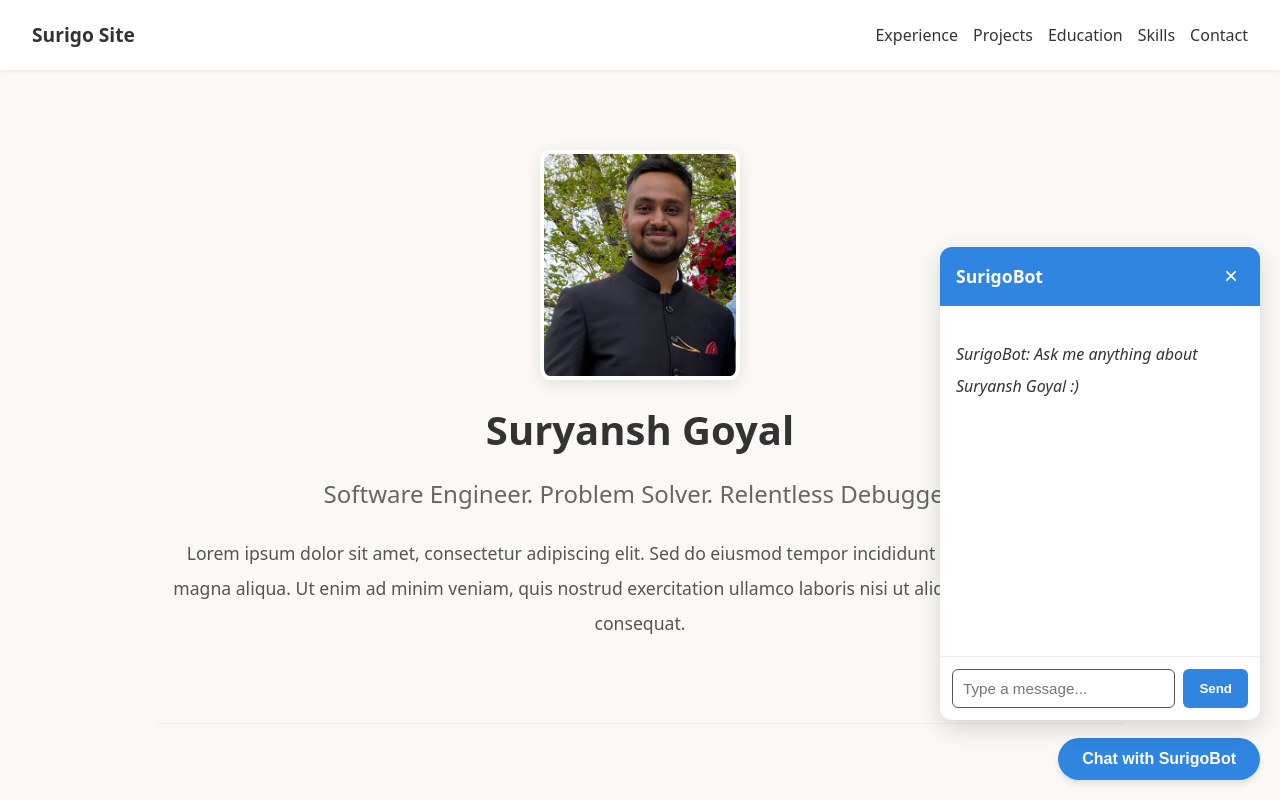
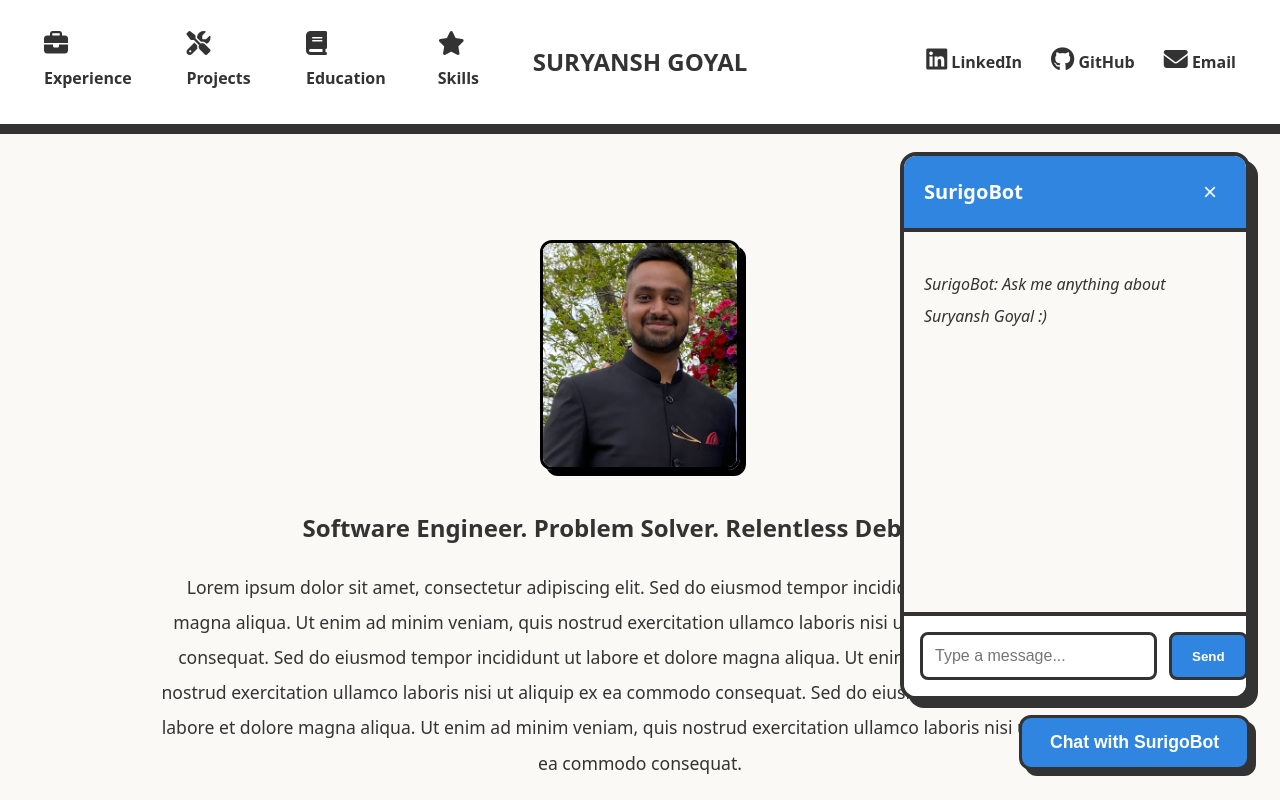
Before and after one commit to Suryanshg/surigo-site, a website built with Vite: page frontend/index.html in a window 1280 px wide. Both pictures are taken after a click on the button "Chat with SurigoBot". Shown: the top 800 px of the page. Built offline with nearby package versions, Linux system fonts and the light colour scheme.

Commit message:
Modified the styling to match the reference site..

```diff
--- a/frontend/index.html
+++ b/frontend/index.html
@@ -12,13 +12,43 @@
 
     <header>
         <nav>
-            <strong>Surigo Site</strong>
+
             <div class="nav-links">
-                <a href="#experience">Experience</a>
-                <a href="#projects">Projects</a>
-                <a href="#education">Education</a>
-                <a href="#skills">Skills</a>
-                <a href="#contact">Contact</a>
+                <a href="#experience" class="nav-link">
+                    <i class="fa-solid fa-briefcase"></i>
+                    Experience
+                </a>
+                <a href="#projects" class="nav-link">
+                    <i class="fa-solid fa-screwdriver-wrench"></i>
+                    Projects
+                </a>
+                <a href="#education" class="nav-link">
+                    <i class="fa-solid fa-book"></i>
+                    Education
+                </a>
+                <a href="#skills" class="nav-link">
+                    <i class="fa-sharp fa-solid fa-star"></i>
+                    Skills
+                </a>
+            </div>
+
+            <div class="title-name">
+                <strong>SURYANSH GOYAL</strong>
+            </div>
+
+            <div class="contact-links">
+                <a href="https://www.linkedin.com/in/suryanshgoyal/" target="_blank" class="contact-link">
+                    <i class="fa-brands fa-linkedin"></i>
+                    LinkedIn
+                </a>
+                <a href="https://www.github.com/Suryanshg" target="_blank" class="contact-link">
+                    <i class="fa-brands fa-github"></i>
+                    GitHub
+                </a>
+                <a href="mailto:suryanshg47@gmail.com" class="contact-link">
+                    <i class="fa-solid fa-envelope"></i>
+                    Email
+                </a>
             </div>
         </nav>
     </header>
@@ -26,10 +56,16 @@
     <main>
         <!-- Bio Section -->
         <section id="bio">
-            <img src="src/assets/ProfilePicture.jpg" alt="Suryansh Goyal Profile" class="profile-pic">
-            <h1>Suryansh Goyal</h1>
-            <h2>Software Engineer. Problem Solver. Relentless Debugger.</h2>
-            <div id="bio-text-container"></div>
+            <div class="bio-text">
+                <div class="bio-pic">
+                    <img src="src/assets/ProfilePicture.jpg" alt="Suryansh Goyal Profile" class="profile-pic">
+                </div>
+                <!-- <h1>Suryansh Goyal</h1> -->
+                <h2>Software Engineer. Problem Solver. Relentless Debugger.</h2>
+                <div id="bio-text-container"></div>
+            </div>
+
+
         </section>
 
         <!-- Experience Section -->
@@ -57,7 +93,7 @@
         </section>
 
         <!-- Contact Section -->
-        <section id="contact" class="content-section">
+        <!-- <section id="contact" class="content-section">
             <h2>Contact Info</h2>
             <div class="contact-links">
                 <a href="mailto:suryanshg47@gmail.com" class="contact-link">
@@ -73,7 +109,8 @@
                     GitHub
                 </a>
             </div>
-        </section>
+        </section> -->
+
     </main>
 
     <!-- Chatbot Interface Section -->
--- a/frontend/src/data.js
+++ b/frontend/src/data.js
@@ -1,4 +1,4 @@
-export const bioText = "Lorem ipsum dolor sit amet, consectetur adipiscing elit. Sed do eiusmod tempor incididunt ut labore et dolore magna aliqua. Ut enim ad minim veniam, quis nostrud exercitation ullamco laboris nisi ut aliquip ex ea commodo consequat."
+export const bioText = "Lorem ipsum dolor sit amet, consectetur adipiscing elit. Sed do eiusmod tempor incididunt ut labore et dolore magna aliqua. Ut enim ad minim veniam, quis nostrud exercitation ullamco laboris nisi ut aliquip ex ea commodo consequat. Sed do eiusmod tempor incididunt ut labore et dolore magna aliqua. Ut enim ad minim veniam, quis nostrud exercitation ullamco laboris nisi ut aliquip ex ea commodo consequat. Sed do eiusmod tempor incididunt ut labore et dolore magna aliqua. Ut enim ad minim veniam, quis nostrud exercitation ullamco laboris nisi ut aliquip ex ea commodo consequat."
 
 
 export const experienceData = [
--- a/frontend/src/style.css
+++ b/frontend/src/style.css
@@ -1,6 +1,6 @@
 :root {
   /* Global variables */
-  font-family: system-ui, -apple-system, sans-serif;
+  font-family: ui-sans-serif, system-ui, -apple-system, sans-serif;
   color-scheme: light dark;
   --bg-color: #faf9f6; /* Offwhite background */
   --text-color: #333;
@@ -26,37 +26,92 @@ body {
 
 header {
   background-color: #fff;
-  padding: 1rem 2rem;
-  box-shadow: 0 2px 4px rgba(0,0,0,0.05);
+  padding: 1.5rem 2rem;
+  border-bottom: 4px solid var(--text-color);
+  box-shadow: 0 6px 0px 0px var(--text-color);
   position: sticky;
   top: 0;
   z-index: 1000;
+  margin-bottom: 2rem;
 }
 
 nav {
-  display: flex;
-  justify-content: space-between;
+  display: grid;
+  grid-template-columns: 1fr auto 1fr;
   align-items: center;
+  gap: 12px;
 }
 
-nav strong {
-  font-size: 1.2rem;
+.title-name {
+  font-size: 1.5rem;
+  font-weight: 800;
+  text-transform: uppercase;
+  justify-self: center;
 }
 
 .nav-links {
   display: flex;
-  gap: 15px;
+  gap: 5px;
+  justify-self: start;
 }
 
-.nav-links a {
+.nav-link {
   text-decoration: none;
   color: var(--text-color);
-  font-weight: 500;
-  transition: color 0.2s;
+  font-weight: 700;
+  border: 2px solid transparent;
+  padding: 4px 10px;
+  border-radius: 8px;
+  transition: all 0.2s ease;
 }
 
-.nav-links a:hover {
-  color: var(--primary-color);
+.nav-link:hover {
+  background-color: var(--primary-color);
+  color: #fff;
+  border: 2px solid var(--text-color);
+  box-shadow: 4px 4px 0px 0px var(--text-color);
+  transform: translate(-2px, -2px);
+}
+
+.contact-links {
+  display: flex;
+  gap: 5px;
+  justify-self: end;
+}
+
+.contact-link {
+  text-decoration: none;
+  color: var(--text-color);
+  font-weight: 700;
+  border: 2px solid transparent;
+  padding: 4px 10px;
+  border-radius: 8px;
+  transition: all 0.2s ease;
+}
+
+.contact-link:hover {
+  background-color: var(--primary-color);
+  color: #fff;
+  border: 2px solid var(--text-color);
+  box-shadow: 4px 4px 0px 0px var(--text-color);
+  transform: translate(-2px, -2px);
+}
+
+/* Responsive: stack navbar on small screens */
+/* @media (max-width: 700px) {
+  nav {
+    grid-template-columns: 1fr;
+    row-gap: 8px;
+    justify-items: center;
+  }
+  .nav-left, .nav-right { justify-self: center; }
+  .title-name { order: 0; }
+  .nav-links { flex-wrap: wrap; gap: 8px; justify-content: center; }
+} */
+
+
+nav i {
+  font-size: 24px;
 }
 
 main {
@@ -67,57 +122,79 @@ main {
 
 /* Bio Section */
 #bio {
+  display: flex;
   text-align: center;
   padding: 4rem 0;
+  gap: 50px;
 }
 
 .profile-pic {
   width: 200px;
   height: 230px;
-  border-radius: 5%;
+  border-radius: 12px;
   object-fit: cover;
-  border: 4px solid #fff;
-  box-shadow: 0 4px 15px rgba(0,0,0,0.1);
-  transition: transform 0.3s ease;
+  border: 3px solid black;
+  box-shadow: 6px 6px 0px 0px black;
+  transition: transform 0.2s ease, box-shadow 0.2s ease;
+  margin-bottom: 1.5rem;
 }
 
 .profile-pic:hover {
-  transform: scale(1.05);
+  transform: translate(-4px, -4px);
+  box-shadow: 10px 10px 0px 0px black;
 }
 
 #bio h1 {
-  margin-bottom: 0;
+  margin-bottom: 0.5rem;
   margin-top: 0;
-  font-size: 2.5rem;
+  font-size: 3rem;
+  font-weight: 900;
+  text-transform: uppercase;
 }
 
 #bio h2 {
-  font-weight: 400;
-  color: #666;
+  font-weight: 700;
+  color: var(--text-color);
   margin-top: 0;
-  margin-bottom: 0;
+  margin-bottom: 1rem;
+  font-size: 1.5rem;
 }
 
 #bio p {
-  color: #555;
+  color: var(--text-color);
   font-size: 1.1rem;
+  font-weight: 500;
 }
 
 /* Content Sections */
 .content-section {
-  padding: 3rem 0;
-  border-top: 1px solid #eee;
+  padding: 4rem 0;
+  border-top: 4px solid var(--text-color);
 }
 
 .content-section h2 {
   text-align: center;
-  margin-bottom: 2rem;
-  font-size: 2rem;
-  color: #444;
+  margin-bottom: 3rem;
+  font-size: 2.5rem;
+  font-weight: 900;
+  color: var(--text-color);
+  text-transform: uppercase;
 }
 
+/* Updated Experience and Education for Brutalism */
 .experience-item, .education-item {
-  margin-bottom: 1.5rem;
+  margin-bottom: 2rem;
+  background-color: #fff;
+  border: 3px solid var(--text-color);
+  border-radius: 12px;
+  padding: 1.5rem 2rem;
+  box-shadow: 6px 6px 0px 0px var(--text-color);
+  transition: transform 0.2s ease, box-shadow 0.2s ease;
+}
+
+.experience-item:hover, .education-item:hover {
+  transform: translate(-4px, -4px);
+  box-shadow: 10px 10px 0px 0px var(--text-color);
 }
 
 .experience-header {
@@ -129,140 +206,142 @@ main {
 }
 
 .experience-item h3, .education-item h3 {
+  margin-top: 0;
   margin-bottom: 0.2rem;
   color: var(--text-color);
+  font-weight: 800;
+  font-size: 1.5rem;
 }
 
 .experience-item p, .education-item p {
   margin: 0.5rem 0;
-  color: #555;
+  color: var(--text-color);
+  font-weight: 500;
 }
 
 /* Skills List */
 .skill-category {
-  margin-bottom: 2rem;
+  margin-bottom: 2.5rem;
+  background-color: #fff;
+  border: 3px solid var(--text-color);
+  border-radius: 12px;
+  padding: 1.5rem;
+  box-shadow: 6px 6px 0px 0px var(--text-color);
 }
 
 .skill-category h3 {
   text-align: center;
   color: var(--text-color);
-  margin-bottom: 1rem;
-  font-size: 1.25rem;
+  margin-top: 0;
+  margin-bottom: 1.5rem;
+  font-size: 1.5rem;
+  font-weight: 800;
+  text-transform: uppercase;
 }
 
 .skills-list {
   display: flex;
   flex-wrap: wrap;
-  gap: 12px;
+  gap: 16px;
   justify-content: center;
   list-style: none;
   padding: 0;
+  margin: 0;
 }
 
 .skills-list li {
   background-color: var(--primary-color);
   color: white;
-  padding: 8px 16px;
-  border-radius: 20px;
-  font-size: 0.9rem;
+  padding: 10px 20px;
+  border-radius: 8px;
+  font-size: 1rem;
+  font-weight: 700;
+  border: 3px solid var(--text-color);
+  box-shadow: 4px 4px 0px 0px var(--text-color);
+  transition: transform 0.2s ease, box-shadow 0.2s ease;
+}
+
+.skills-list li:hover {
+  transform: translate(-2px, -2px);
+  box-shadow: 6px 6px 0px 0px var(--text-color);
 }
 
 /* Projects Grid */
 .projects-grid {
   display: grid;
   grid-template-columns: repeat(auto-fit, minmax(280px, 1fr));
-  gap: 20px;
+  gap: 30px;
 }
 
 .project-card {
   background-color: #fff;
-  border: 1px solid #eee;
-  border-radius: 8px;
-  padding: 1.5rem;
-  box-shadow: 0 4px 6px rgba(0,0,0,0.05);
+  border: 3px solid var(--text-color);
+  border-radius: 12px;
+  padding: 2rem;
+  box-shadow: 6px 6px 0px 0px var(--text-color);
   transition: transform 0.2s ease, box-shadow 0.2s ease;
+  display: flex;
+  flex-direction: column;
 }
 
 .project-card:hover {
-  transform: translateY(-5px);
-  box-shadow: 0 8px 12px rgba(0,0,0,0.1);
+  transform: translate(-4px, -4px);
+  box-shadow: 10px 10px 0px 0px var(--text-color);
 }
 
 .project-card h3 {
   margin-top: 0;
-  color: var(--primary-color);
+  color: var(--text-color);
+  font-weight: 800;
+  font-size: 1.5rem;
 }
 
 .project-card p {
-  color: #555;
+  color: var(--text-color);
   margin-bottom: 0;
-}
-
-/* Contact */
-#contact {
-  text-align: center;
-}
-
-.contact-links {
-  display: flex;
-  justify-content: center;
-  gap: 30px;
-  flex-wrap: wrap;
-  margin-top: 1rem;
-}
-
-.contact-link {
-  display: flex;
-  align-items: center;
-  gap: 10px;
-  color: var(--text-color);
-  text-decoration: none;
-  font-size: 1.2rem;
   font-weight: 500;
-  transition: color 0.2s, transform 0.2s;
-}
-
-.contact-link:hover {
-  color: var(--primary-color);
-  transform: translateY(-2px);
-}
-
-.contact-link i {
-  font-size: 24px;
 }
 
 /* Chat Sidebar Styles */
 #chat-toggle-btn {
   position: fixed;
-  bottom: 20px;
-  right: 20px;
-  padding: 12px 24px;
+  bottom: 30px;
+  right: 30px;
+  padding: 14px 28px;
   background-color: var(--primary-color);
   color: white;
-  border: none;
-  border-radius: 30px;
+  border: 3px solid var(--text-color);
+  border-radius: 12px;
   cursor: pointer;
-  box-shadow: 0 4px 6px rgba(0,0,0,0.1);
-  font-size: 1rem;
-  font-weight: bold;
+  box-shadow: 6px 6px 0px 0px var(--text-color);
+  font-size: 1.1rem;
+  font-weight: 800;
+  transition: all 0.2s ease;
+}
+
+#chat-toggle-btn:hover {
+  transform: translate(-4px, -4px);
+  box-shadow: 10px 10px 0px 0px var(--text-color);
 }
 
 #chat-sidebar {
   position: fixed;
-  bottom: 80px;
-  right: 20px;
-  width: 320px;
+  bottom: 100px;
+  right: 30px;
+  width: 350px;
   background-color: #fff;
-  border-radius: 12px;
-  box-shadow: 0 8px 24px rgba(0,0,0,0.15);
+  border: 4px solid var(--text-color);
+  border-radius: 16px;
+  box-shadow: 8px 8px 0px 0px var(--text-color);
   display: flex;
   flex-direction: column;
   overflow: hidden;
-  transition: transform 0.3s ease, opacity 0.3s ease;
+  transition: transform 0.3s cubic-bezier(0.175, 0.885, 0.32, 1.275), opacity 0.3s ease;
+  z-index: 2000;
 }
 
 #chat-sidebar.hidden {
-  transform: translateY(20px);
+  transform: translateY(30px) scale(0.95);
   opacity: 0;
   pointer-events: none;
 }
@@ -270,55 +349,88 @@ main {
 .chat-header {
   background-color: var(--primary-color);
   color: #fff;
-  padding: 12px 16px;
+  padding: 16px 20px;
   display: flex;
   justify-content: space-between;
   align-items: center;
+  border-bottom: 4px solid var(--text-color);
 }
 
 .chat-header h2 {
   margin: 0;
-  font-size: 1.1rem;
+  font-size: 1.25rem;
+  font-weight: 800;
 }
 
 #chat-close-btn {
   background: none;
-  border: none;
+  border: 3px solid transparent;
   color: #fff;
   font-size: 1.5rem;
   cursor: pointer;
   line-height: 1;
+  display: flex;
+  align-items: center;
+  justify-content: center;
+  width: 32px;
+  height: 32px;
+  border-radius: 8px;
+  transition: all 0.2s ease;
+}
+
+#chat-close-btn:hover {
+  background-color: #fff;
+  color: var(--primary-color);
+  border: 3px solid var(--text-color);
+  box-shadow: 3px 3px 0px 0px var(--text-color);
+  transform: translate(-1px, -1px);
 }
 
 #chat-box {
-  height: 350px;
+  height: 380px;
   overflow-y: auto;
-  padding: 16px;
+  padding: 20px;
+  background-color: var(--bg-color);
 }
 
 #chat-form {
   display: flex;
-  padding: 12px;
-  gap: 8px;
-  border-top: 1px solid #eee;
+  padding: 16px;
+  gap: 12px;
+  background-color: #fff;
+  border-top: 4px solid var(--text-color);
 }
 
 #user-input {
   flex-grow: 1;
-  padding: 10px;
-  border: 1px solid #555;;
-  border-radius: 6px;
-  font-size: 0.95rem;
-  background-color: white;
-  color: #555;
+  padding: 12px;
+  border: 3px solid var(--text-color);
+  border-radius: 8px;
+  font-size: 1rem;
+  background-color: #fff;
+  color: var(--text-color);
+  font-weight: 500;
+  transition: all 0.2s ease;
+}
+
+#user-input:focus {
+  outline: none;
+  box-shadow: 4px 4px 0px 0px var(--text-color);
+  transform: translate(-2px, -2px);
 }
 
 #send-btn {
-  padding: 10px 16px;
+  padding: 12px 20px;
   background-color: var(--primary-color);
   color: white;
-  border: none;
-  border-radius: 6px;
+  border: 3px solid var(--text-color);
+  border-radius: 8px;
   cursor: pointer;
-  font-weight: bold;
+  font-weight: 800;
+  transition: all 0.2s ease;
 }
+
+#send-btn:hover {
+  transform: translate(-2px, -2px);
+  box-shadow: 4px 4px 0px 0px var(--text-color);
+}
```
